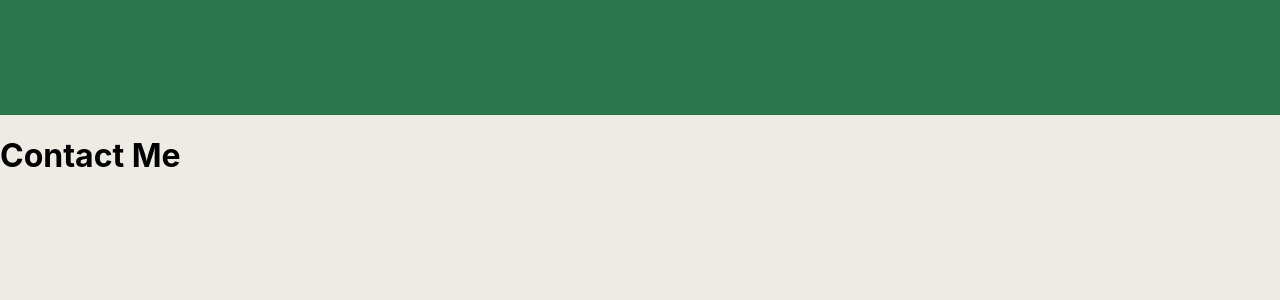
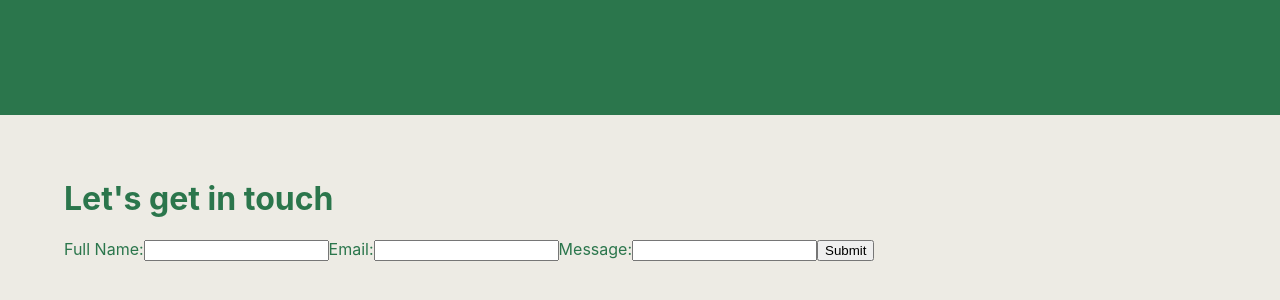
Before and after one commit to mackenziekroon/portfolio-new, a React (Create React App) app: page / in a window 1280 px wide. Shown: the part 1613-1913 px from the top of the page. Built offline with nearby package versions, Linux system fonts and the light colour scheme.

Commit message:
created framework for contact form

```diff
--- a/src/App.css
+++ b/src/App.css
@@ -38,3 +38,9 @@
   height: 100vh;
   width: 100vw;
 }
+
+.contact-form-container {
+  color: #2b764c;
+  margin-left: 5%;
+  margin-top: 5%;
+}
--- a/src/Contact.js
+++ b/src/Contact.js
@@ -1,15 +1,67 @@
 import React from "react";
 
-const Contact = () => {
+class Contact extends React.Component {
+  constructor(props) {
+    super(props);
+    this.state = {
+      name: "",
+      email: "",
+      message: "",
+    };
+    this.handleChange = this.handleChange.bind(this);
+    this.handleSubmit = this.handleSubmit.bind(this);
+  }
+
+  handleChange(event) {
+    this.setState({ [event.target.name]: event.target.value });
+  }
+
+  handleSubmit(event) {
+    alert("A name was submitted: " + this.state.message);
+    event.preventDefault();
+  }
+
+  render() {
     return (
       <div>
         <div className="contact-container">
           <div className="contact-form-container">
-          <h1>Contact Me</h1>
+            <h1>Let's get in touch</h1>
+            <form onSubmit={this.handleSubmit}>
+              <label>
+                Full Name:
+                <input
+                  type="text"
+                  value={this.state.name}
+                  name="name"
+                  onChange={this.handleChange}
+                />
+              </label>
+              <label>
+                Email:
+                <input
+                  type="text"
+                  value={this.state.email}
+                  name="email"
+                  onChange={this.handleChange}
+                />
+              </label>
+              <label>
+                Message:
+                <input
+                  type="text"
+                  value={this.state.message}
+                  name="message"
+                  onChange={this.handleChange}
+                />
+              </label>
+              <input type="submit" name="Submit" />
+            </form>
           </div>
         </div>
       </div>
     );
-};
+  }
+}
 
 export default Contact;
```
Lines whose indentation alone changed are shown as unchanged.
